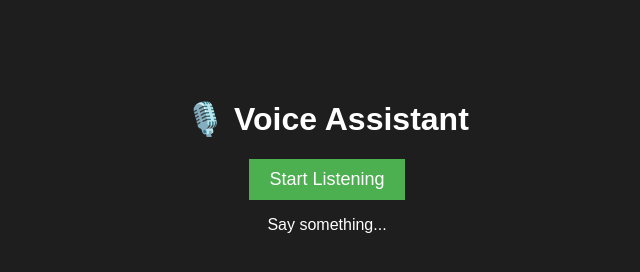
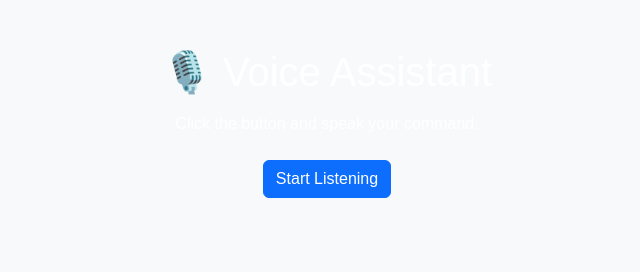
Before and after one commit to JahnaviAttuluri/voice_application, a plain HTML site: page index.html in a window 1280 px wide. Shown: the whole page, without its empty margins (313-953 px from the left). Drawn offline with nearby package versions, Linux system fonts and the light colour scheme.

Commit message:
Update index.html

```diff
--- a/index.html
+++ b/index.html
@@ -1,18 +1,20 @@
 <!DOCTYPE html>
 <html lang="en">
 <head>
-    <meta charset="UTF-8">
-    <meta name="viewport" content="width=device-width, initial-scale=1.0">
-    <title>Voice Assistant</title>
-    <link rel="stylesheet" href="style.css">
+  <meta charset="UTF-8">
+  <title>Voice Assistant</title>
+  <meta name="viewport" content="width=device-width, initial-scale=1.0">
+  <!-- Bootstrap CSS -->
+  <link href="https://cdn.jsdelivr.net/npm/bootstrap@5.3.0/dist/css/bootstrap.min.css" rel="stylesheet">
+  <link rel="stylesheet" href="style.css">
 </head>
-<body>
-    <div class="container">
-        <h1>🎙️ Voice Assistant</h1>
-        <button id="start-btn">Start Listening</button>
-        <p id="output">Say something...</p>
-    </div>
-
-    <script src="script.js"></script>
+<body class="bg-light text-center">
+  <div class="container mt-5">
+    <h1 class="mb-3">🎙️ Voice Assistant</h1>
+    <p class="mb-4">Click the button and speak your command.</p>
+    <button id="start-btn" class="btn btn-primary">Start Listening</button>
+    <div id="output" class="mt-4"></div>
+  </div>
+  <script src="app.js"></script>
 </body>
 </html>
```
